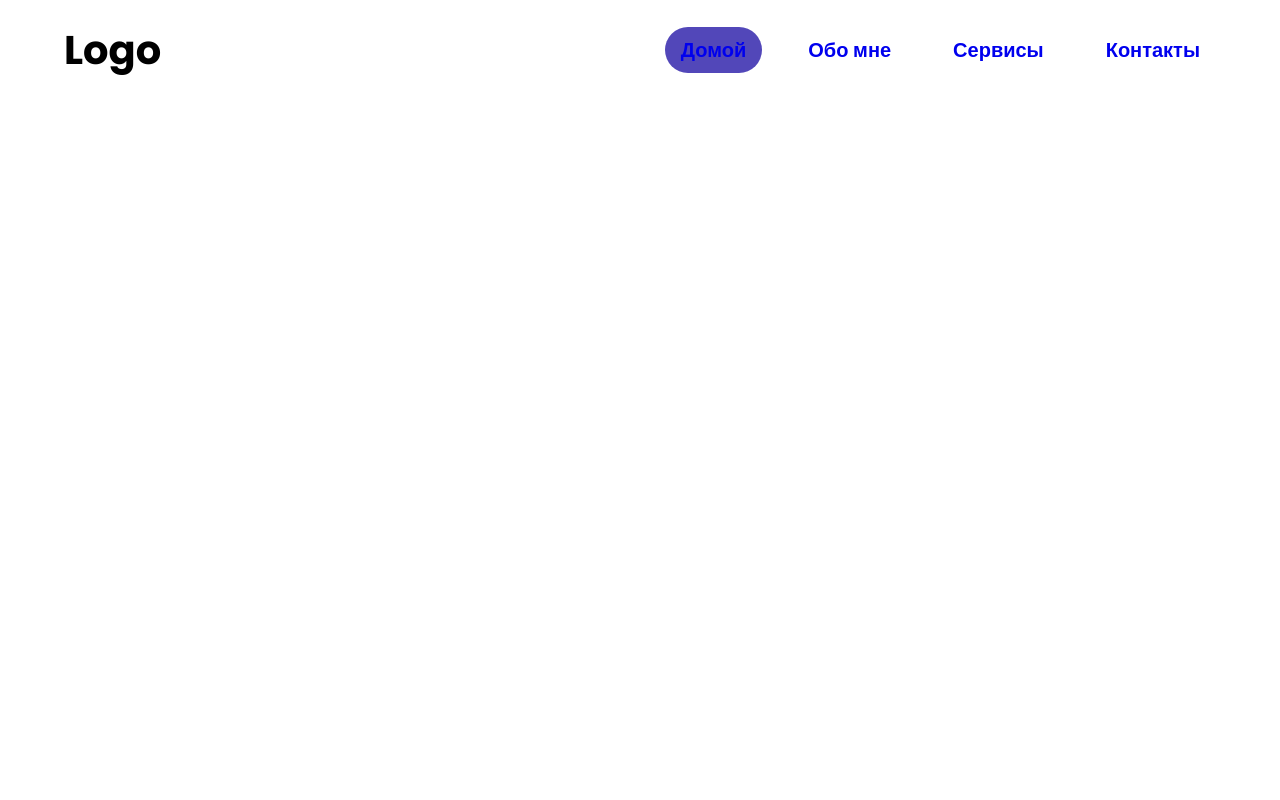
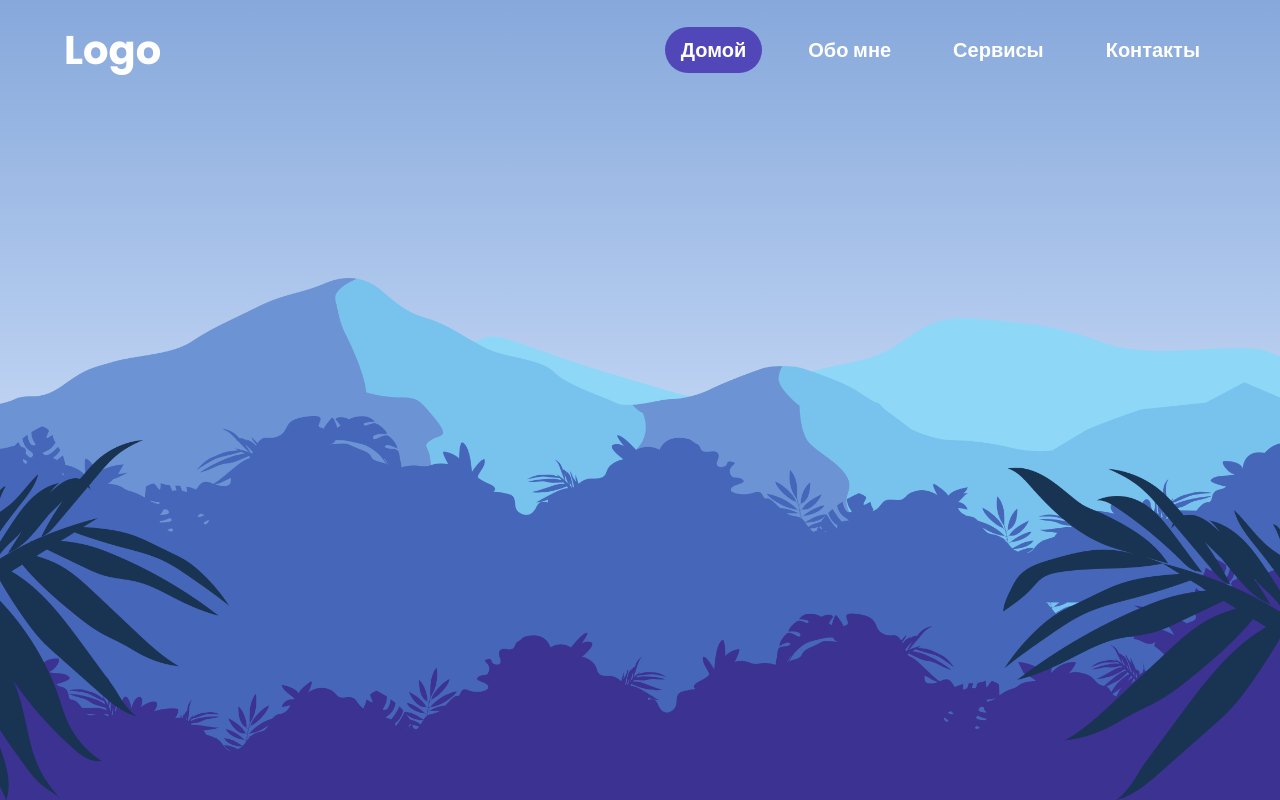
Before and after one commit to Dreusus/parallax, a plain HTML site: page index.html in a window 1280 px wide. Drawn offline with Linux system fonts and the light colour scheme.

Commit message:
базовая верстка+ стили

```diff
--- a/index.html
+++ b/index.html
@@ -17,4 +17,12 @@
         <a href="#">Контакты</a>
     </nav>
 </header>
+<section class="home">
+    <img src="images/mount2.png" class="mount2">
+    <img src="images/mount1.png" class="mount1">
+    <img src="images/bush2.png" class="bush2">
+    <img src="images/bush1.png" class="bush1">
+    <img src="images/leaf2.png" class="leaf2">
+    <img src="images/leaf1.png" class="leaf1">
+</section>
 </html>
--- a/style.css
+++ b/style.css
@@ -19,10 +19,10 @@ header {
 }
 header h1 {
     font-size: 40px;
+    color: white;
 
 }
 header nav {
-
     display: flex;
     gap: 30px;
 }
@@ -33,6 +33,7 @@ header nav a {
     padding: 8px 16px;
     border-radius: 99px;
     transition: 0.3s;
+    color: white;
 
 }
 header nav a.active {
@@ -44,3 +45,18 @@ header nav a:hover {
 header nav:hover > a:not(:hover) {
     background: none;
 }
+
+.home {
+    display: flex;
+    height: 100dvh;
+    background: linear-gradient(to top, #D2E2FB 30%, #86A8DB);
+    position: relative;
+    overflow: hidden;
+}
+
+.home img {
+    position: absolute;
+    bottom: 0;
+    width: 100%;
+    pointer-events: none;
+}
```
